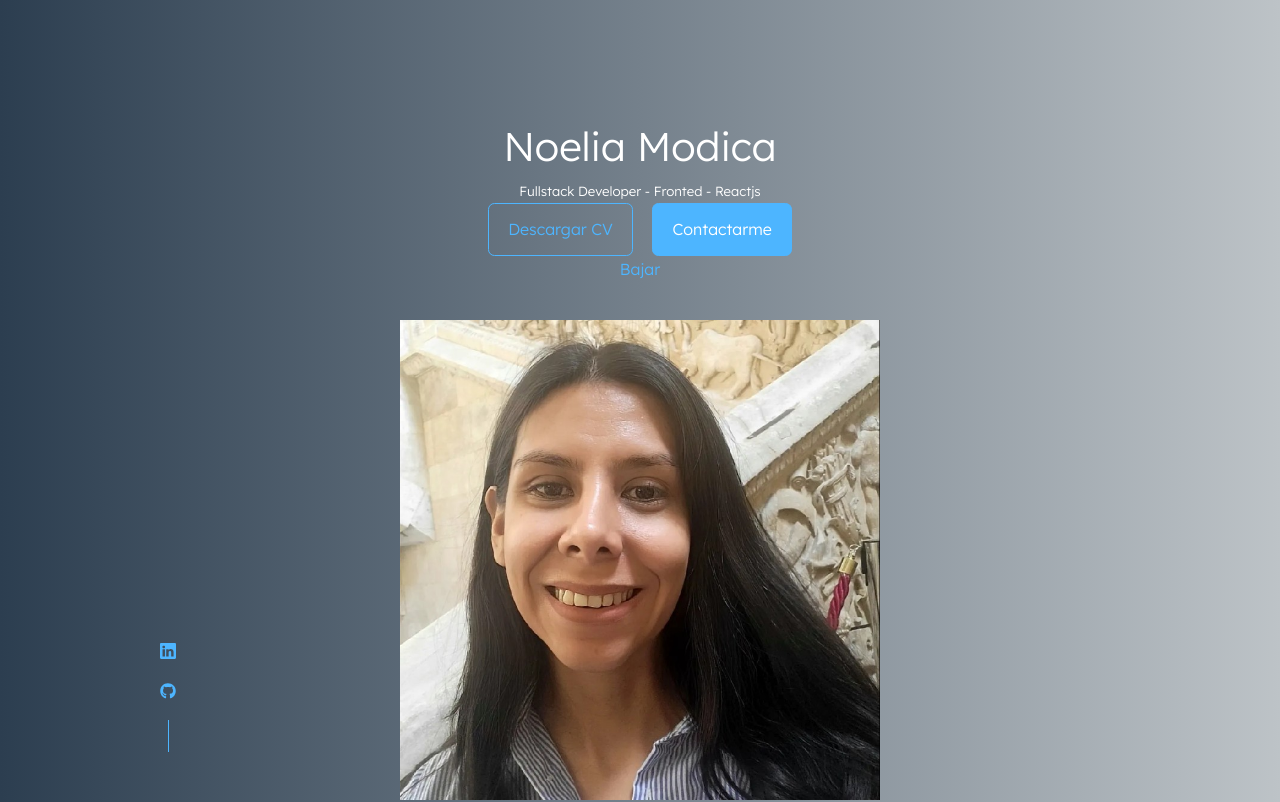
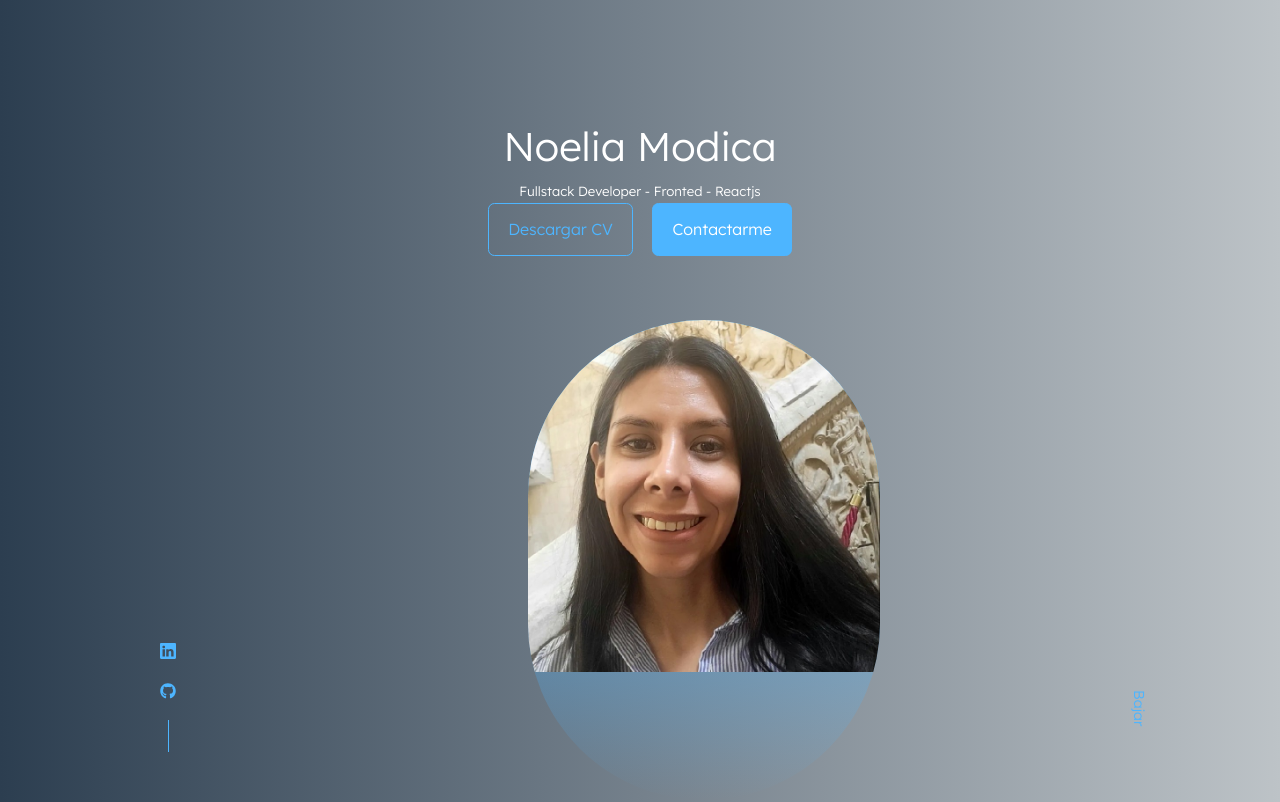
Before and after one commit to noeliamodica/React_ProyectoPortfolioPersonal-, a React (Create React App) app: page / in a window 1280 px wide. Shown: the top 802 px of the page. Built offline with nearby package versions, Linux system fonts and the light colour scheme.

Commit message:
header css

```diff
--- a/src/components/header/Header.css
+++ b/src/components/header/Header.css
@@ -41,12 +41,49 @@
 /* image cv */
 
 .me {
-    background: var(--color-primary);
+    background: linear-gradient(var(--color-primary), transparent);
     width: 22 rem;
     height: 30rem;
     position: absolute;
     left: 50%;
     transform: translateX(-50%);
-    margin-top: 4rem;
-    border-radius: 12rem 12rem 0 0;
+    margin: 4rem;
+    border-radius: 12rem 12rem 12rem ;
+    overflow: hidden;
+    padding: 5rem 1.5rem 1.5 rem ;
 }
+
+/* scroll */
+
+.scroll__down {
+    position: absolute;
+    right: -2.3rem;
+    bottom: 5rem;
+    transform: rotate(90deg);
+    font-weight: 300;
+    font-size: 0.9rem;
+}
+
+/* media queries - medium devices */
+
+@media screen and (max-width:1024px) {
+    header{
+        height: 68vh;
+
+    }
+   }
+
+
+
+  /* media queries - small devices */
+
+  @media screen and (max-width:600px) {
+     header{
+        height: 100vh;
+    }
+
+    .header_socials, .scroll__down {
+        display: none;
+    }
+
+  }
```
